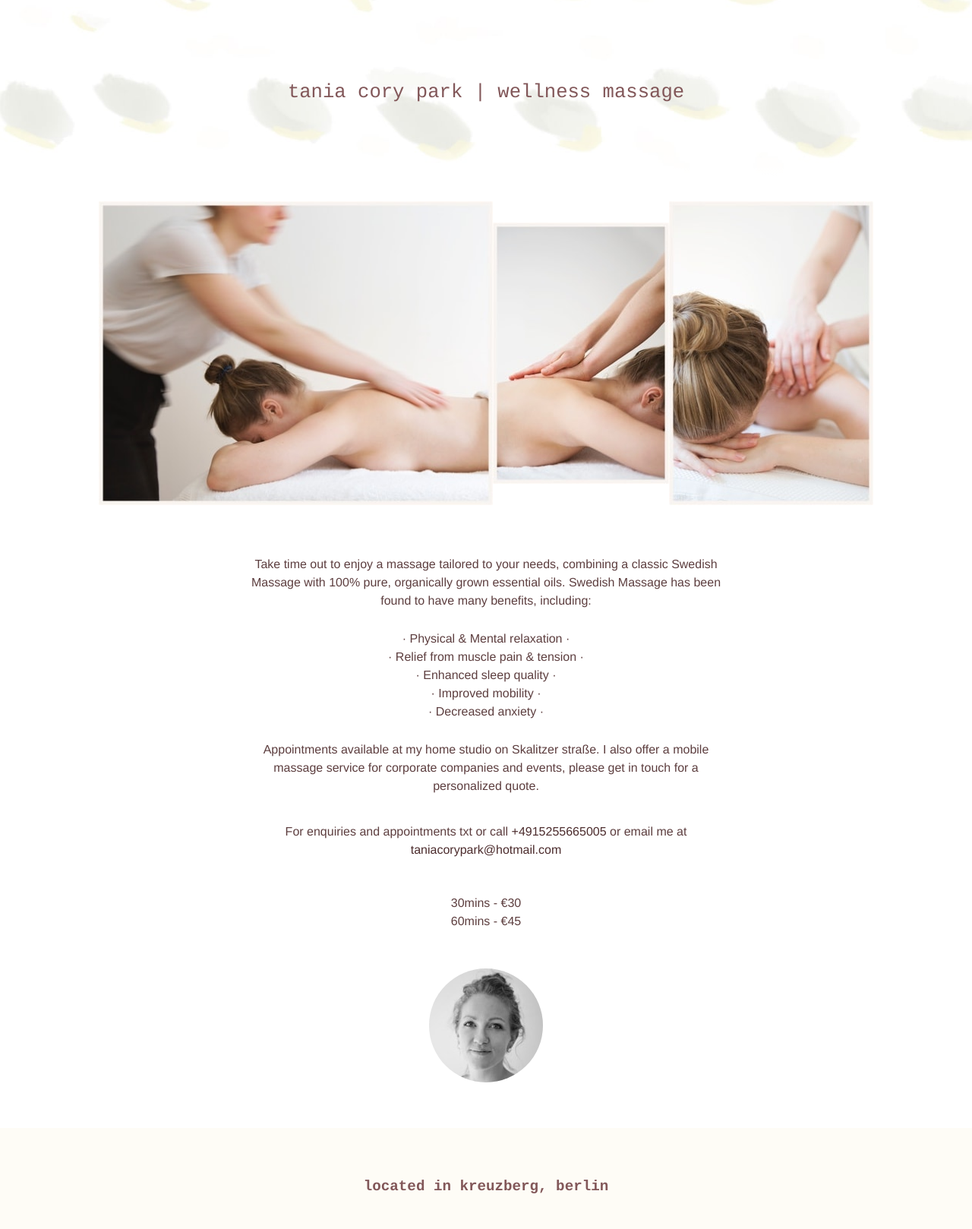
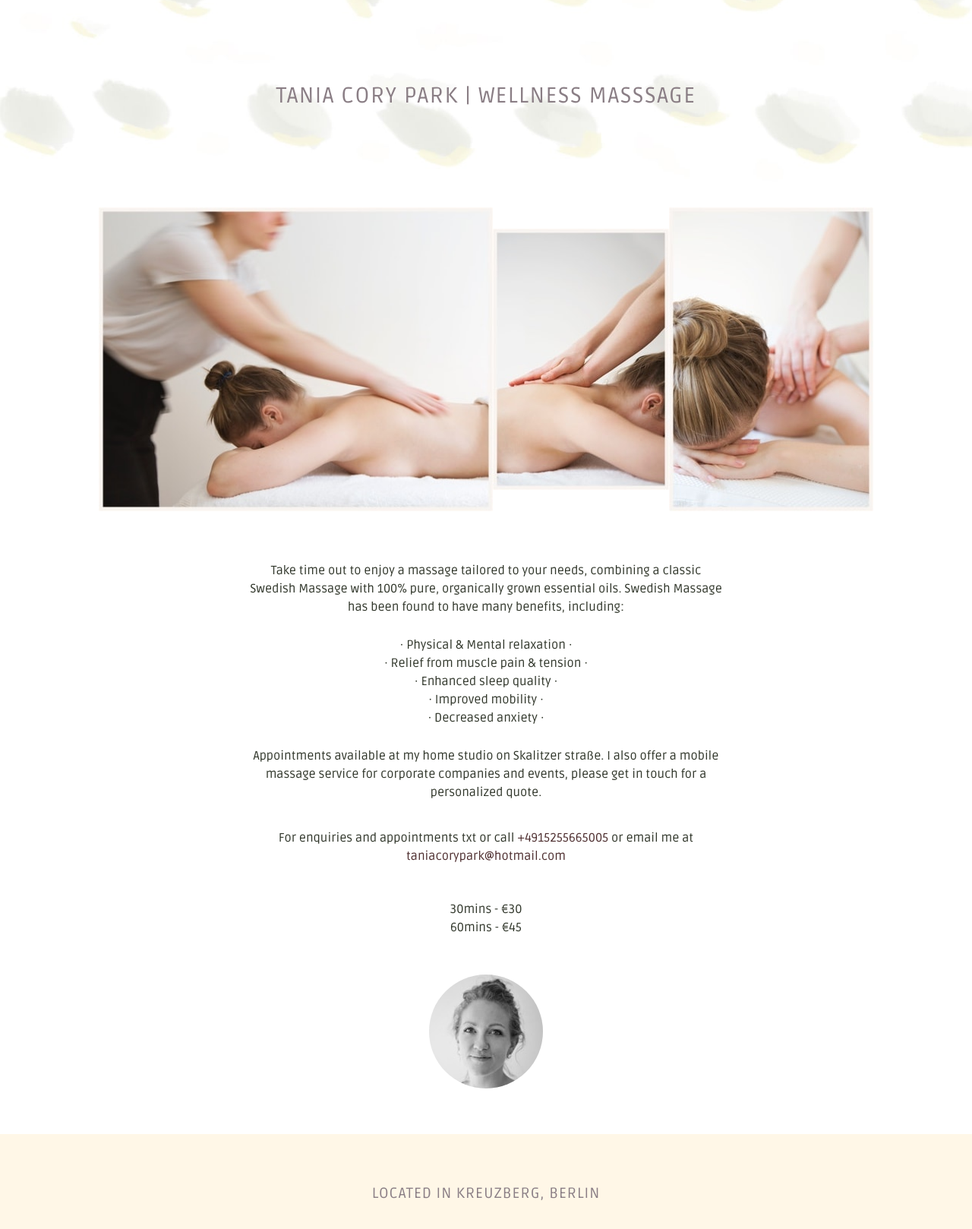
Before and after one commit to vhouldsworth/tcp, a plain HTML site: page index.html in a window 1280 px wide. Shown: the whole page at 76% size. Drawn offline with Linux system fonts and the light colour scheme.

Commit message:
Changed font

```diff
--- a/index.html
+++ b/index.html
@@ -14,11 +14,12 @@
   organically grown essential oils" />
   <meta property="og:image" content="http://vhouldsworth.github.io/tcp/img/photo3.jpg" />
   <title>Tania Cory Park | Wellness Massage</title>
+  <link href='https://fonts.googleapis.com/css?family=Ruda:400,700,900' rel='stylesheet' type='text/css'>
   <link rel="stylesheet" href="style.css">
 </head>
 <body>
   <header class="main-header">
-    <h1>tania cory park <span class="line-in-title">|</span> wellness massage</h1>
+    <h1>TANIA CORY PARK <span class="line-in-title">|</span> WELLNESS MASSSAGE</h1>
   </header>
   <div class="main-pics">
     <img src="img/photo1.jpg" alt="" />
@@ -52,7 +53,7 @@
     <div class="tanias-face"></div>
   </section>
   <footer class="footer">
-    <h2>located in kreuzberg, berlin</h2>
+    <h2>LOCATED IN KREUZBERG, BERLIN</h2>
   </footer>
 </body>
 </html>
--- a/style.css
+++ b/style.css
@@ -1,24 +1,29 @@
 /* Base Styles -------------------- */
 
 body {
-  color: #5D3E3F;
+  color: #2F3529;
   margin: auto;
   text-align: center;
   font-size: 1em;
-  font-family: 'Helvetica Neue', Helvetica, Arial, sans-serif;
+  font-family: 'Ruda', Helvetica, Arial, sans-serif;
   font-weight: 400;
   background-color: #fff;
   display: flex;
   min-height: 100vh;
   flex-direction: column;
-  font-weight: 400;
 }
 
 h1 {
   padding-left: 10px;
   padding-right: 10px;
-  font-size: 1.6em;
-  font-weight: lighter;
+  font-size: 1.8em;
+  font-weight: 400;
+  letter-spacing: 1.5px;
+}
+
+h2 {
+  font-weight: 400;
+  letter-spacing: 1px;
 }
 
 p {
@@ -51,12 +56,11 @@ section[role="main"] {
 
 .main-header {
   transition: padding 0.2s ease-in-out;
-  font-family: 'Orator STD', Courier, Arial, serif;
+  font-family: 'Ruda', Courier, Arial, serif;
   padding: 45px 0;
-  color: #825759;
+  color: #8A7E85;
   line-height: 1.2;
-  background: linear-gradient(0deg, #fff, transparent 20%),
-              #F9F4EF url(img/spots.jpg) no-repeat bottom center;
+  background: url(img/spots.jpg) no-repeat bottom center;
   background-size: cover;
   position: relative;
 }
@@ -82,16 +86,6 @@ section[role="main"] {
   height: 86%;
 }
 
-.footer {
-  text-align: center;
-  font-family: 'Orator STD', Courier, Arial, serif;
-  font-size: .8em;
-  margin: 10px 0 0;
-  padding: 50px 0 50px;
-  background: #fefcf6;
-  color: #825759;
-}
-
 .tanias-face {
   background: url(img/tanias-face.jpg) no-repeat center center transparent;
   background-size: cover;
@@ -114,6 +108,16 @@ section[role="main"] {
   list-style-type: none;
   text-align: center;
   line-height: 1.5em;
+}
+
+.footer {
+  text-align: center;
+  font-family: 'Ruda', Courier, Arial, serif;
+  font-size: .8em;
+  margin: 10px 0 0;
+  padding: 50px 0 50px;
+  background: #fff7e7;
+  color: #8A7E85;
 }
 
 @media (max-width:420px) {
```
